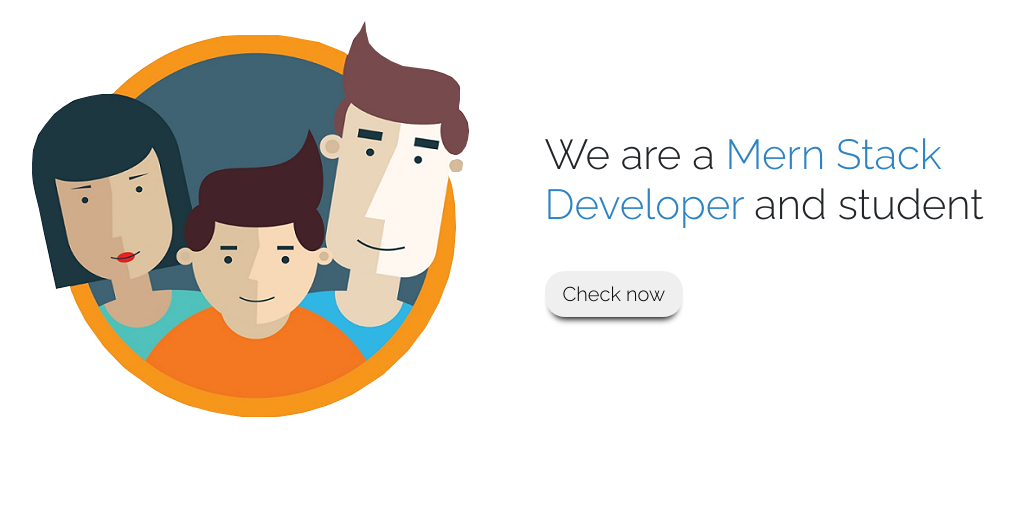
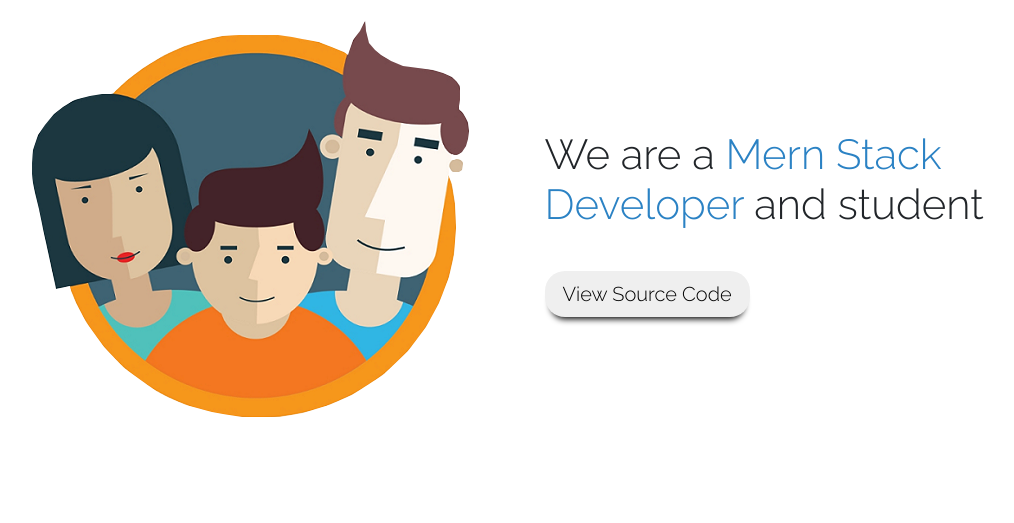
Before and after one commit to meenakshi0610/weather-app, a Node server app: page /about in a window 1280 px wide. Shown: the part 194-717 px from the top of the page, without its empty margins (103-1117 px from the left). Run offline with Node 20, Linux system fonts and the light colour scheme; some libraries are stand-ins or nearby versions.

Commit message:
final commit 2

```diff
--- a/Templates/views/about.hbs
+++ b/Templates/views/about.hbs
@@ -10,7 +10,7 @@
                 {{! left menu.......}}
                 <div class='col-md-6 col-12 main_header_left'>
                     <h1> We are a <span style="color: #2B82C4;">Mern Stack Developer</span> and student </h1>
-                    <a href="https://github.com/meenakshi0610/weather-app"><button id="default-button"> Check now</button></a>
+                    <a href="https://github.com/meenakshi0610/weather-app"><button id="default-button">View Source Code</button></a>
                 </div>
             </div>
         </div>
```
Also changed, not shown: public/images/Icons/03n.png (added), public/images/Icons/04n.png (added).
